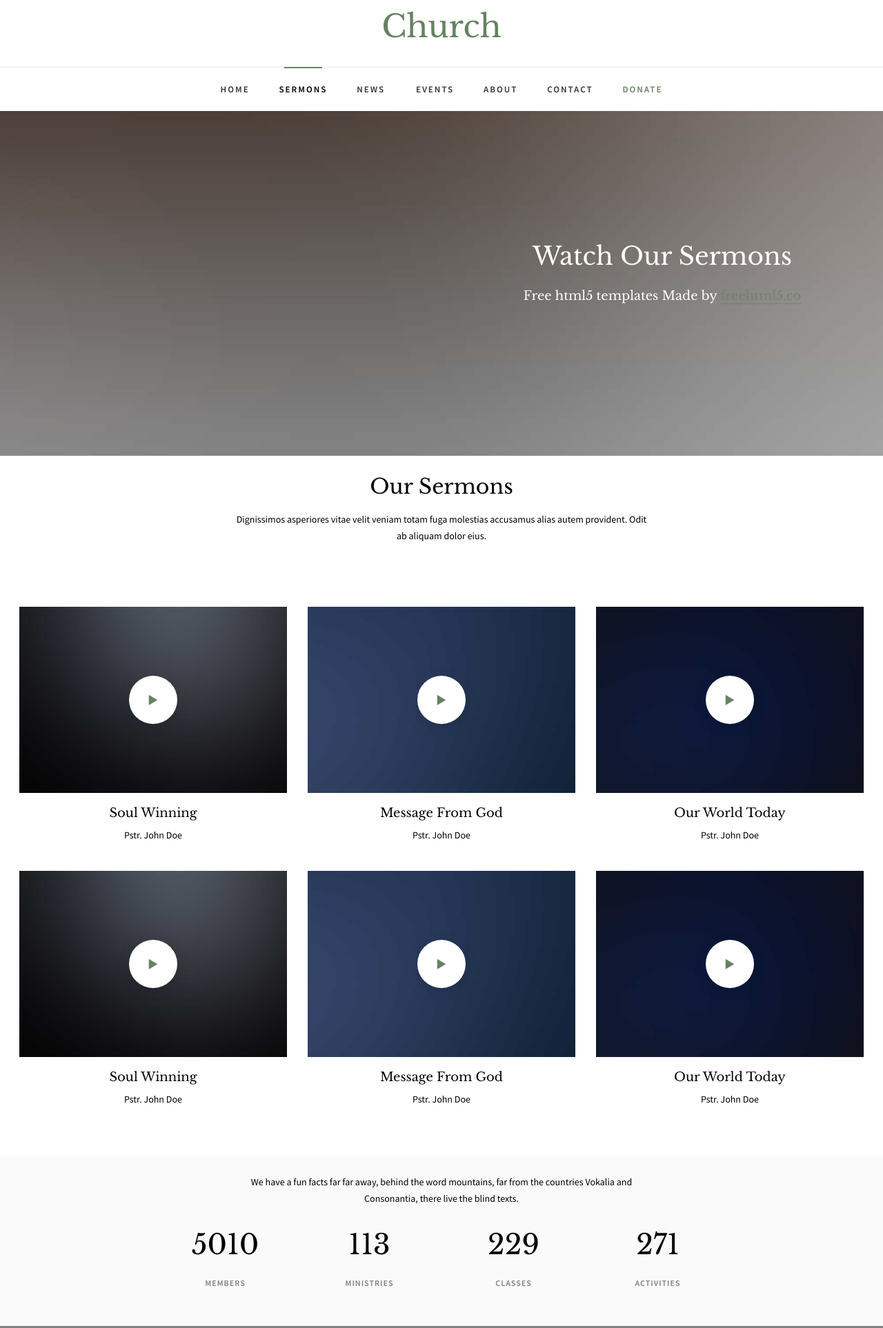
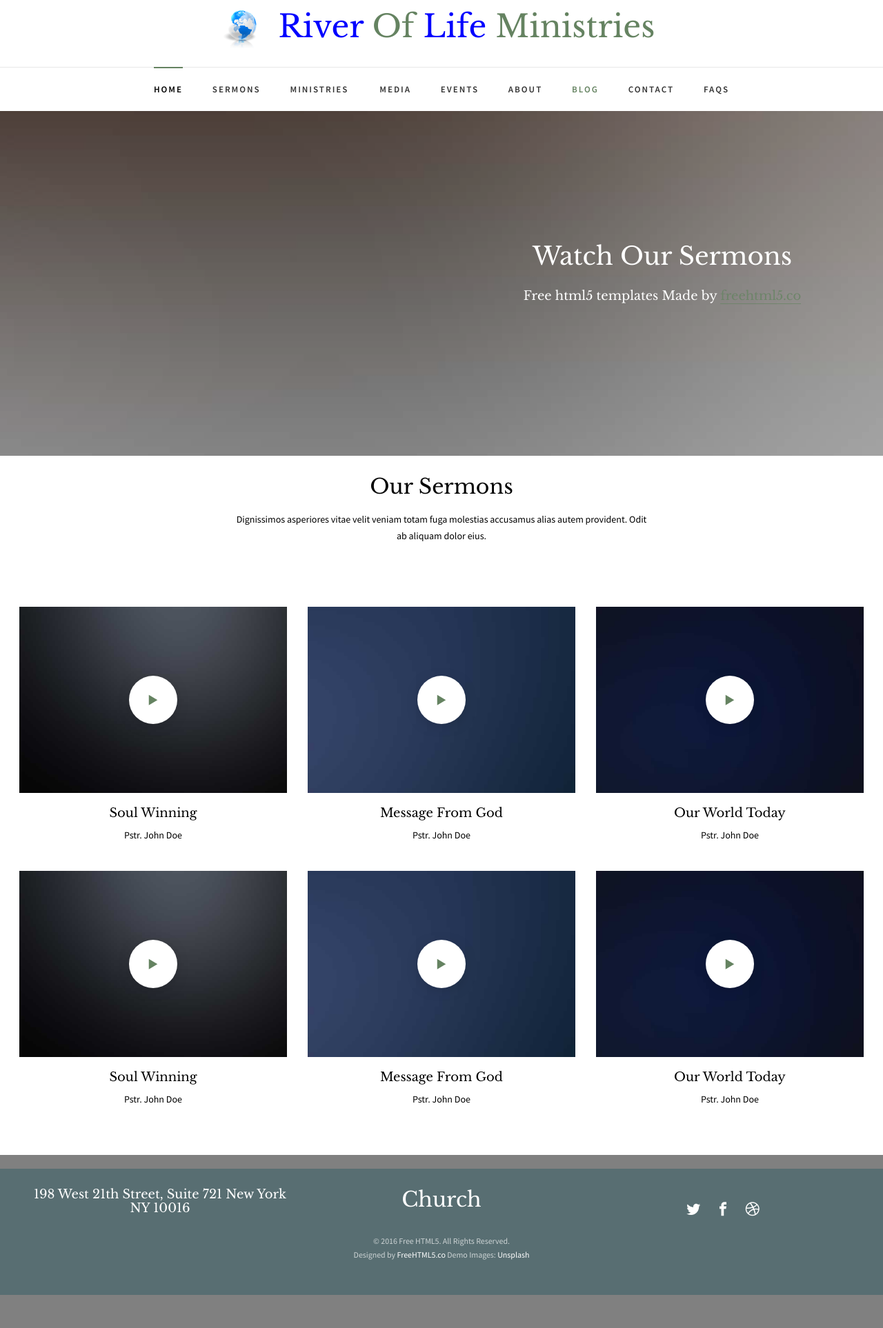
Before and after one commit to SkimaniKings/River-oF-life, a plain HTML site: page sermons.html in a window 1280 px wide. Shown: the part 20-1946 px from the top of the page at 69% size. After the commit the page ends 1898 px from the top, so only its background shows below. Drawn offline with nearby package versions, Linux system fonts and the light colour scheme; files whose address does not match are found by name.

Commit message:
modify sermons page

```diff
--- a/sermons.html
+++ b/sermons.html
@@ -9,19 +9,7 @@
 	<meta name="keywords" content="free website templates, free html5, free template, free bootstrap, free website template, html5, css3, mobile first, responsive" />
 	<meta name="author" content="freehtml5.co" />
 
-	<!--
-	//////////////////////////////////////////////////////
 
-	FREE HTML5 TEMPLATE
-	DESIGNED & DEVELOPED by FreeHTML5.co
-
-	Website: 		http://freehtml5.co/
-	Email: 			info@freehtml5.co
-	Twitter: 		http://twitter.com/fh5co
-	Facebook: 		https://www.facebook.com/fh5co
-
-	//////////////////////////////////////////////////////
-	 -->
 
   	<!-- Facebook and Twitter integration -->
 	<meta property="og:title" content=""/>
@@ -76,25 +64,29 @@
 				<div class="top-menu">
 					<div class="row">
 						<div class="col-md-12 col-offset-0 text-center">
-						<div id="fh5co-logo"><a href="index.html">Church</a></div>
+							<div id="fh5co-logo"><img src="images/SAMPLE1.png" width="60px"><a href="index.html"><span style="color: blue;"> River</span>
+									Of <span style="color: blue;">Life </span> Ministries</a></div>
 						</div>
 						<div class="col-md-12 col-md-offset-0 text-center menu-1">
 							<ul>
-							<li><a href="index.html">Home</a></li>
-							<li class="active"><a href="sermons.html">Sermons</a></li>
+								<li class="active"><a href="index.html">Home</a></li>
+								<li><a href="sermons.html">Sermons</a></li>
 								<li class="has-dropdown">
-								<a href="news.html">News</a>
+									<a href="news.html">Ministries</a>
 									<ul class="dropdown">
-									<li><a href="#">Ministry</a></li>
-									<li><a href="#">Medical Missionary</a></li>
-									<li><a href="#">Country Living</a></li>
-									<li><a href="#">Gospel Workers</a></li>
+										<li><a href="#">Men's Fellowship</a></li>
+										<li><a href="#">Women Fellowship</a></li>
+										<li><a href="#">Youth Fellowship</a></li>
+										<li><a href="#">Intersecorries</a></li>
 									</ul>
 								</li>
+								<li><a href="gallery.html">Media</a></li>
 								<li><a href="events.html">Events</a></li>
 								<li><a href="about.html">About</a></li>
+								<li><a href="#" class="donate">Blog</a></li>
 								<li><a href="contact.html">Contact</a></li>
-							<li><a href="#" class="donate">Donate</a></li>
+								<li><a href="">FAQS</a></li>
+
 							</ul>
 						</div>
 					</div>
@@ -198,36 +190,7 @@
 				</div>
 			</div>
 		</div>
-		<div id="fh5co-counter" class="fh5co-counters fh5co-light-grey">
-			<div class="row">
-				<div class="col-md-6 col-md-offset-3 text-center animate-box">
-					<p>We have a fun facts far far away, behind the word mountains, far from the countries Vokalia and Consonantia, there live the blind texts.</p>
-					</div>
-			</div>
-			<div class="row animate-box">
-				<div class="col-md-8 col-md-offset-2">
-					<div class="row">
-						<div class="col-md-3 col-sm-6 col-xs-6 text-center">
-							<span class="fh5co-counter js-counter" data-from="0" data-to="9452" data-speed="5000" data-refresh-interval="50"></span>
-							<span class="fh5co-counter-label">Members</span>
-						</div>
-						<div class="col-md-3 col-sm-6 col-xs-6 text-center">
-							<span class="fh5co-counter js-counter" data-from="0" data-to="214" data-speed="5000" data-refresh-interval="50"></span>
-							<span class="fh5co-counter-label">Ministries</span>
-						</div>
-						<div class="clearfix visible-sm-block visible-xs-block"></div>
-						<div class="col-md-3 col-sm-6 col-xs-6 text-center">
-							<span class="fh5co-counter js-counter" data-from="0" data-to="433" data-speed="5000" data-refresh-interval="50"></span>
-							<span class="fh5co-counter-label">Classes</span>
-						</div>
-						<div class="col-md-3 col-sm-6 col-xs-6 text-center">
-							<span class="fh5co-counter js-counter" data-from="0" data-to="512" data-speed="5000" data-refresh-interval="50"></span>
-							<span class="fh5co-counter-label">Activities</span>
-						</div>
-					</div>
-				</div>
-			</div>
-		</div>
+
 	</div><!-- END container-wrap -->
 
 	<div class="container-wrap">
```
Lines whose indentation alone changed are shown as unchanged.
